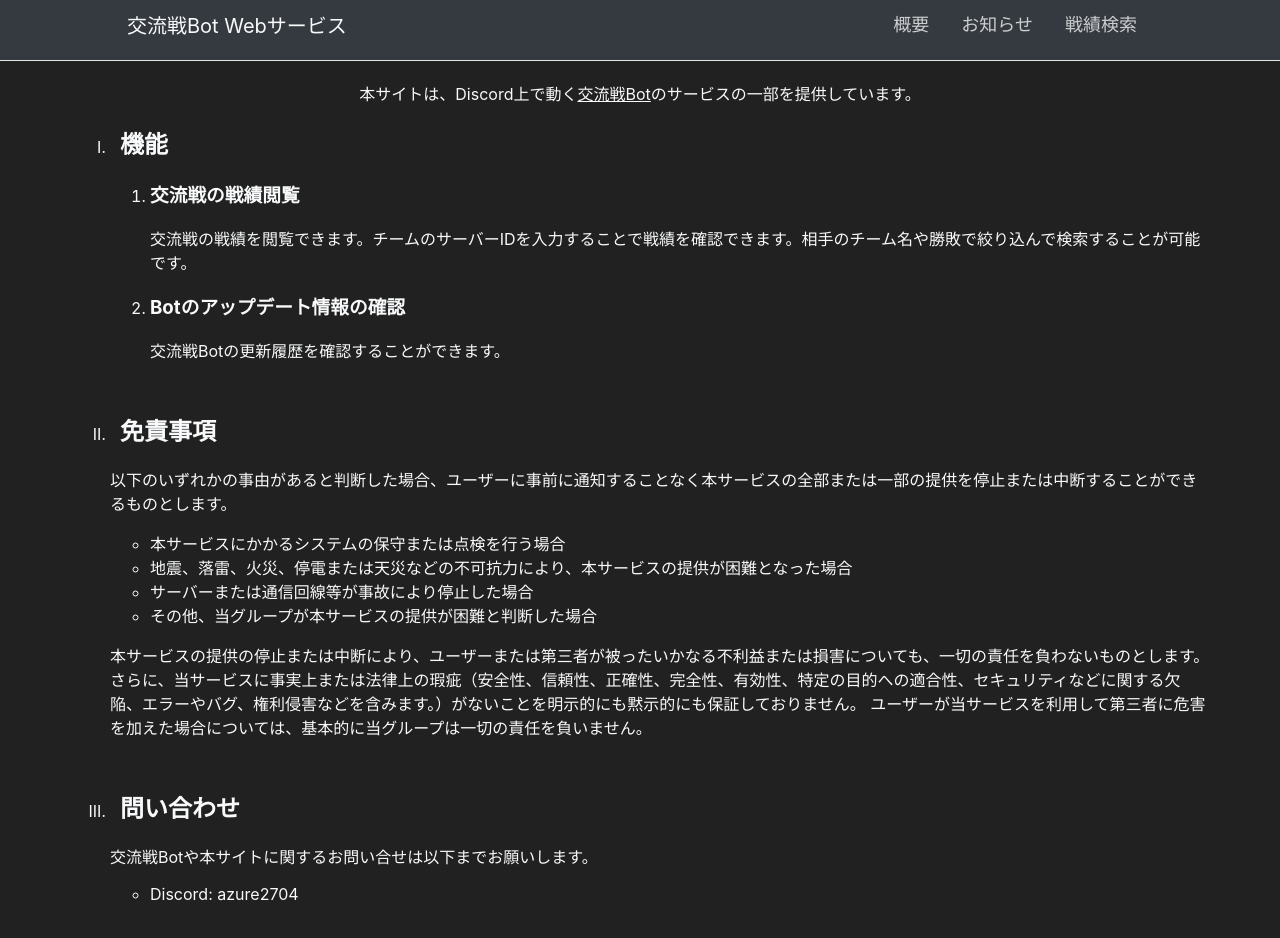
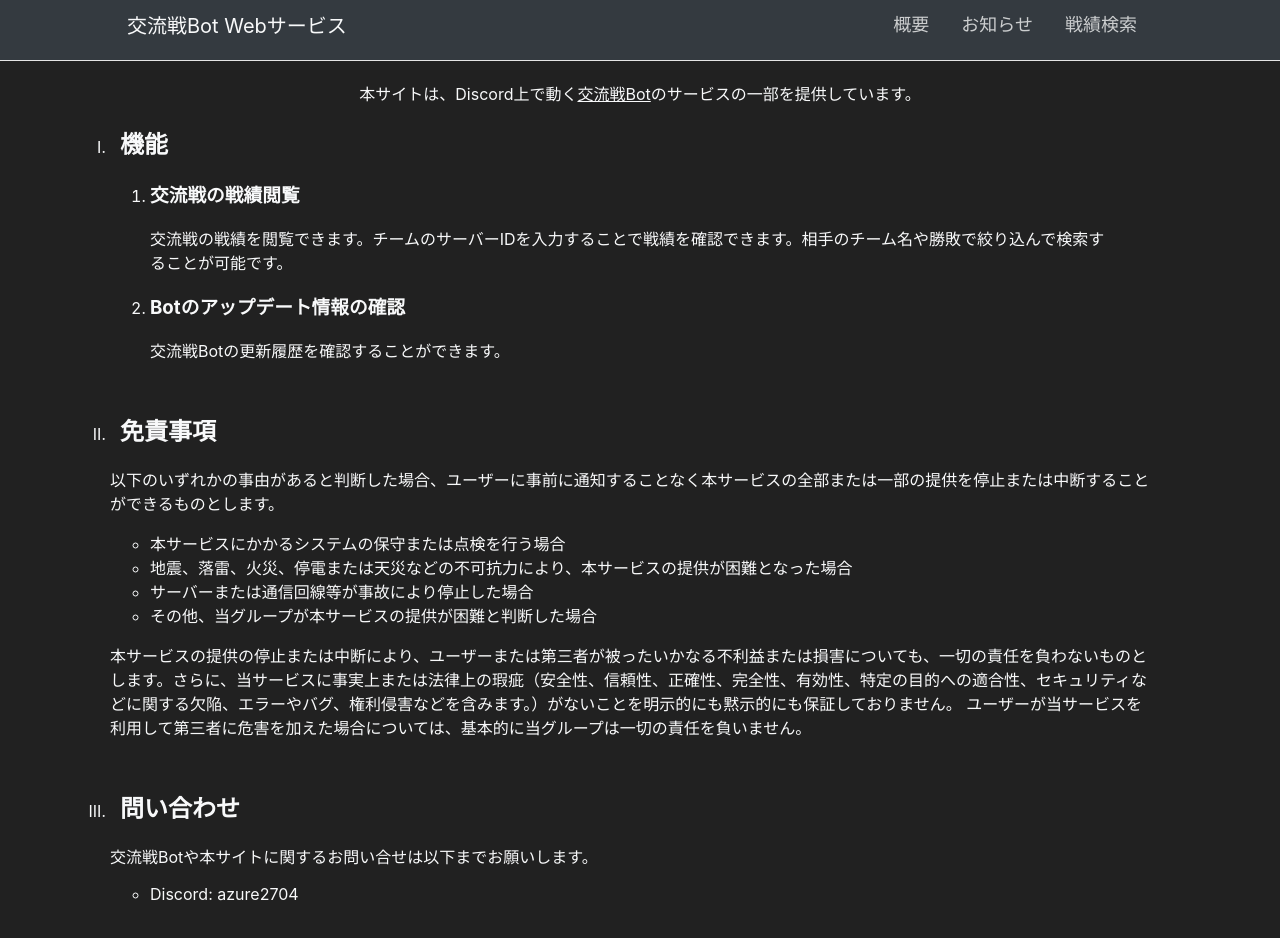
Before and after one commit to Yumax-panda/stats-frontend.ts, a React (Create React App) app: page /about in a window 1280 px wide. Shown: the top 938 px of the page. Built offline with nearby package versions, Linux system fonts and the light colour scheme; no server answers.

Commit message:
Adjusted spacing

```diff
--- a/src/style/about.css
+++ b/src/style/about.css
@@ -18,3 +18,7 @@
 #feature > li > h2 {
     padding-left: 10px;
 }
+
+ol > li {
+    margin-right: 5%;
+}
```
